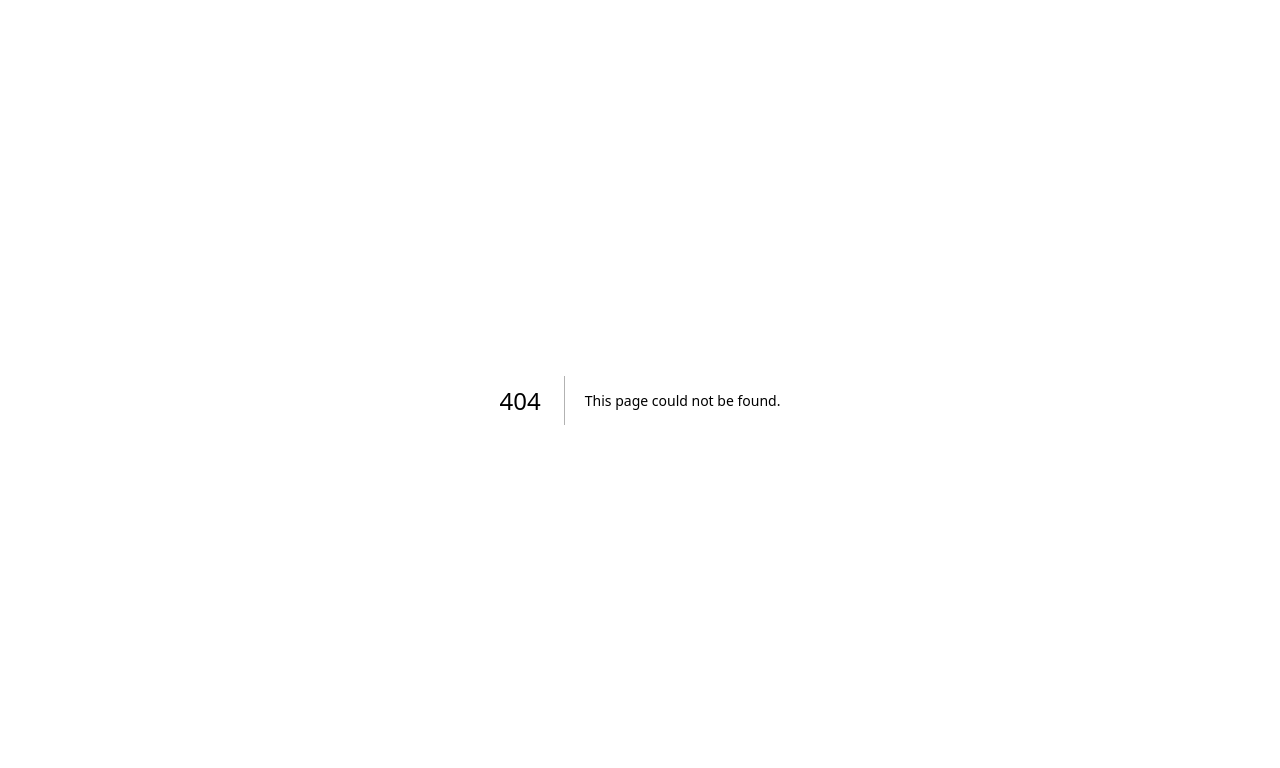
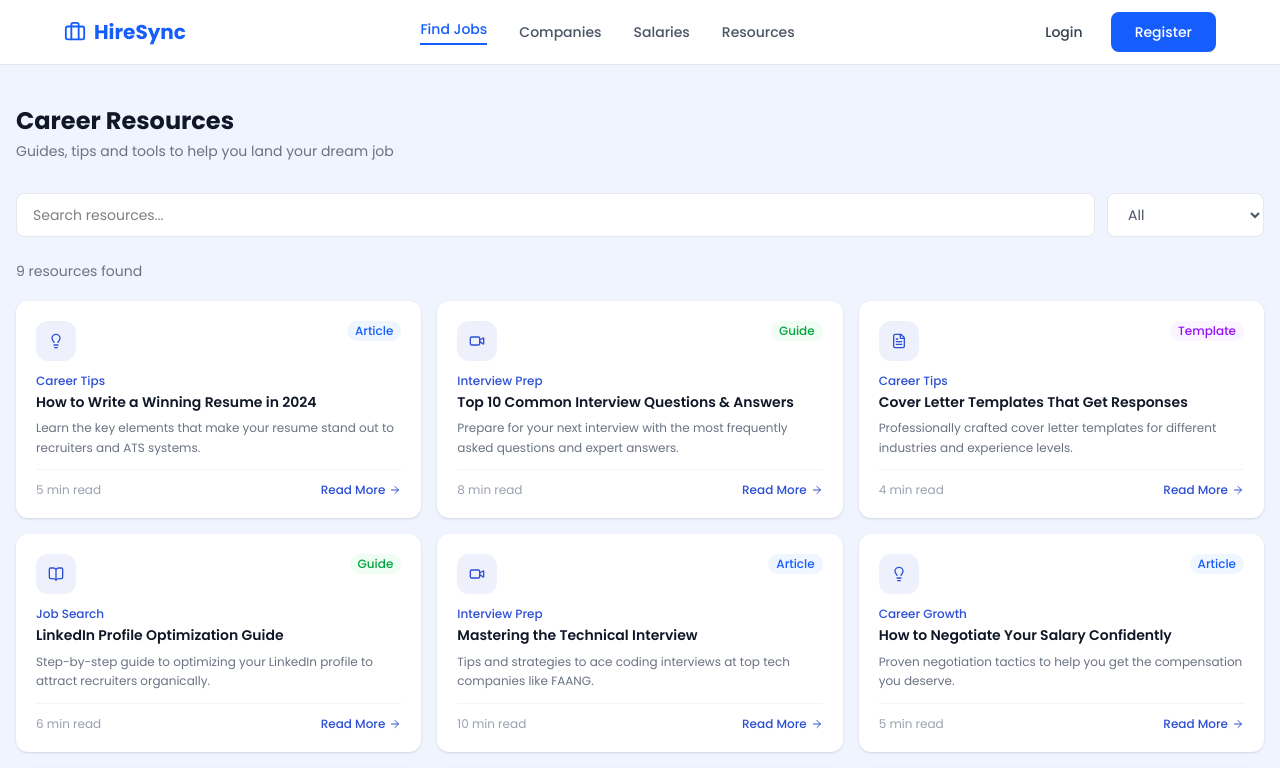
Before and after one commit to hammadgul-dev/hiresync, a Next.js app: page /resources in a window 1280 px wide. Before the commit this address had no page. Shown: the top 768 px of the page. Built offline with nearby package versions, Linux system fonts and the light colour scheme.

Commit message:
add resources page in (main) routes group

```diff
--- /dev/null
+++ b/src/app/(main)/resources/page.tsx
@@ -0,0 +1,182 @@
+import {BookOpen, Video, FileText, Lightbulb, ArrowRight} from "lucide-react"
+
+const resources = [
+  {
+    id: 1,
+    category: "Career Tips",
+    icon: Lightbulb,
+    title: "How to Write a Winning Resume in 2024",
+    description:
+      "Learn the key elements that make your resume stand out to recruiters and ATS systems.",
+    readTime: "5 min read",
+    type: "Article",
+  },
+  {
+    id: 2,
+    category: "Interview Prep",
+    icon: Video,
+    title: "Top 10 Common Interview Questions & Answers",
+    description:
+      "Prepare for your next interview with the most frequently asked questions and expert answers.",
+    readTime: "8 min read",
+    type: "Guide",
+  },
+  {
+    id: 3,
+    category: "Career Tips",
+    icon: FileText,
+    title: "Cover Letter Templates That Get Responses",
+    description:
+      "Professionally crafted cover letter templates for different industries and experience levels.",
+    readTime: "4 min read",
+    type: "Template",
+  },
+  {
+    id: 4,
+    category: "Job Search",
+    icon: BookOpen,
+    title: "LinkedIn Profile Optimization Guide",
+    description:
+      "Step-by-step guide to optimizing your LinkedIn profile to attract recruiters organically.",
+    readTime: "6 min read",
+    type: "Guide",
+  },
+  {
+    id: 5,
+    category: "Interview Prep",
+    icon: Video,
+    title: "Mastering the Technical Interview",
+    description:
+      "Tips and strategies to ace coding interviews at top tech companies like FAANG.",
+    readTime: "10 min read",
+    type: "Article",
+  },
+  {
+    id: 6,
+    category: "Career Growth",
+    icon: Lightbulb,
+    title: "How to Negotiate Your Salary Confidently",
+    description:
+      "Proven negotiation tactics to help you get the compensation you deserve.",
+    readTime: "5 min read",
+    type: "Article",
+  },
+  {
+    id: 7,
+    category: "Job Search",
+    icon: FileText,
+    title: "Remote Job Hunting: Complete Guide",
+    description:
+      "Everything you need to know about finding and landing remote jobs in today's market.",
+    readTime: "7 min read",
+    type: "Guide",
+  },
+  {
+    id: 8,
+    category: "Career Growth",
+    icon: BookOpen,
+    title: "Building a Personal Brand as a Developer",
+    description:
+      "How to build your online presence and become a recognizable name in your industry.",
+    readTime: "6 min read",
+    type: "Article",
+  },
+  {
+    id: 9,
+    category: "Interview Prep",
+    icon: Video,
+    title: "Behavioral Interview Questions Decoded",
+    description:
+      "How to use the STAR method to answer behavioral questions with confidence.",
+    readTime: "5 min read",
+    type: "Guide",
+  },
+]
+
+const categories = [
+  "All",
+  "Career Tips",
+  "Interview Prep",
+  "Job Search",
+  "Career Growth",
+]
+
+const typeColors: Record<string, string> = {
+  Article: "bg-blue-50 text-blue-600",
+  Guide: "bg-green-50 text-green-600",
+  Template: "bg-purple-50 text-purple-600",
+}
+
+export default function ResourcesPage() {
+  return (
+    <div className="min-h-screen bg-[#f0f4ff]">
+      <div className="max-w-7xl mx-auto px-4 py-10">
+        <div className="mb-8">
+          <h1 className="text-2xl font-bold text-gray-900">Career Resources</h1>
+          <p className="text-gray-500 text-sm mt-1">
+            Guides, tips and tools to help you land your dream job
+          </p>
+        </div>
+
+        <div className="flex flex-col sm:flex-row gap-3 mb-6">
+          <input
+            type="text"
+            placeholder="Search resources..."
+            className="flex-1 border border-gray-200 bg-white rounded-lg px-4 py-2.5 text-sm outline-none focus:ring-2 focus:ring-[#2d4fd6] focus:border-transparent"
+          />
+          <select className="border border-gray-200 bg-white rounded-lg px-4 py-2.5 text-sm outline-none focus:ring-2 focus:ring-[#2d4fd6] cursor-pointer text-gray-600">
+            {categories.map((c) => (
+              <option key={c}>{c}</option>
+            ))}
+          </select>
+        </div>
+
+        <p className="text-sm text-gray-500 mb-5">
+          {resources.length} resources found
+        </p>
+
+        <div className="grid grid-cols-1 sm:grid-cols-2 lg:grid-cols-3 gap-4">
+          {resources.map((r) => {
+            const Icon = r.icon
+            return (
+              <div
+                key={r.id}
+                className="bg-white rounded-xl shadow-sm p-5 flex flex-col gap-3"
+              >
+                <div className="flex items-start justify-between gap-2">
+                  <div className="w-10 h-10 rounded-xl bg-[#eef1fb] flex items-center justify-center shrink-0">
+                    <Icon size={16} className="text-[#2d4fd6]" />
+                  </div>
+                  <span
+                    className={`text-xs font-medium px-2 py-0.5 rounded-full ${typeColors[r.type]}`}
+                  >
+                    {r.type}
+                  </span>
+                </div>
+
+                <div>
+                  <p className="text-xs text-[#2d4fd6] font-medium mb-1">
+                    {r.category}
+                  </p>
+                  <p className="text-sm font-semibold text-gray-900 leading-snug">
+                    {r.title}
+                  </p>
+                  <p className="text-xs text-gray-500 mt-1.5 leading-relaxed">
+                    {r.description}
+                  </p>
+                </div>
+
+                <div className="flex items-center justify-between mt-auto pt-3 border-t border-gray-100">
+                  <span className="text-xs text-gray-400">{r.readTime}</span>
+                  <button className="flex items-center gap-1 text-xs text-[#2d4fd6] font-medium hover:underline cursor-pointer">
+                    Read More <ArrowRight size={12} />
+                  </button>
+                </div>
+              </div>
+            )
+          })}
+        </div>
+      </div>
+    </div>
+  )
+}
```
